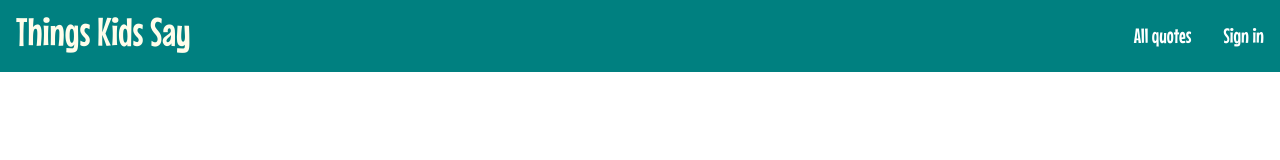
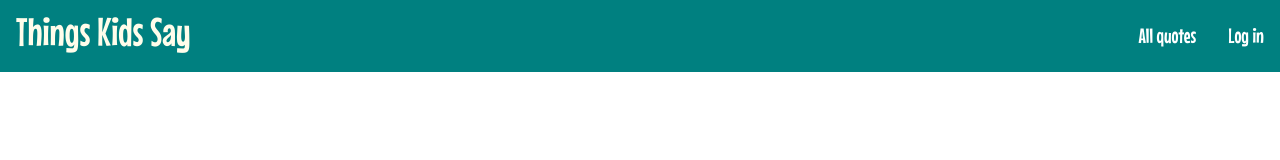
Before and after one commit to BC1985/things-kids-say, a React (Create React App) app: page / in a window 1280 px wide. Shown: the top 160 px of the page. Built offline with nearby package versions, Linux system fonts and the light colour scheme; no server answers.

Commit message:
Change link text

```diff
--- a/src/components/Nav/Nav.js
+++ b/src/components/Nav/Nav.js
@@ -23,8 +23,8 @@ function Nav(props) {
             </Link>
           </li>
           <li>
-            <Link to={isSignedIn? 'add':'sign-in'} className="nav-link link">
-              {isSignedIn ? 'Add Quote': 'Sign in'}
+            <Link to={isSignedIn? 'add':'login'} className="nav-link link">
+              {isSignedIn ? 'Add Quote': 'Log in'}
             </Link>
           </li>
         </ul>
```
